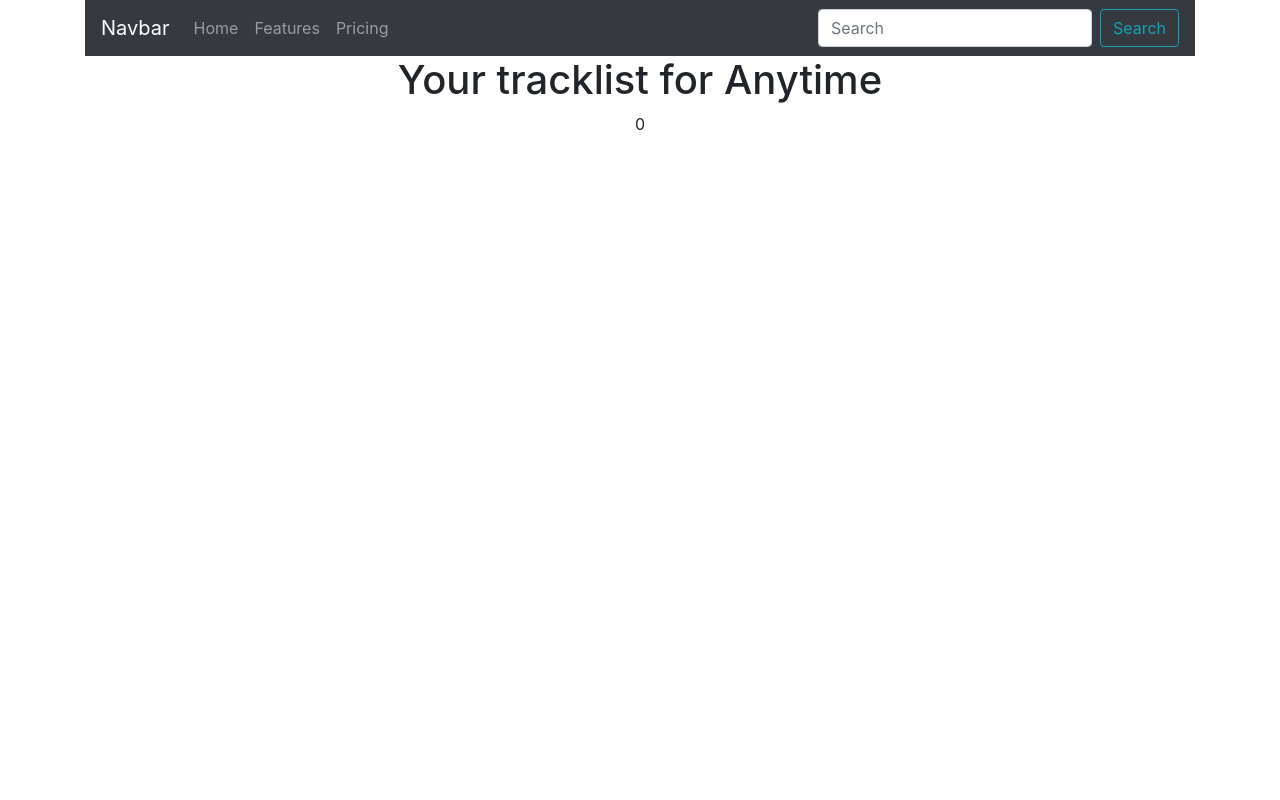
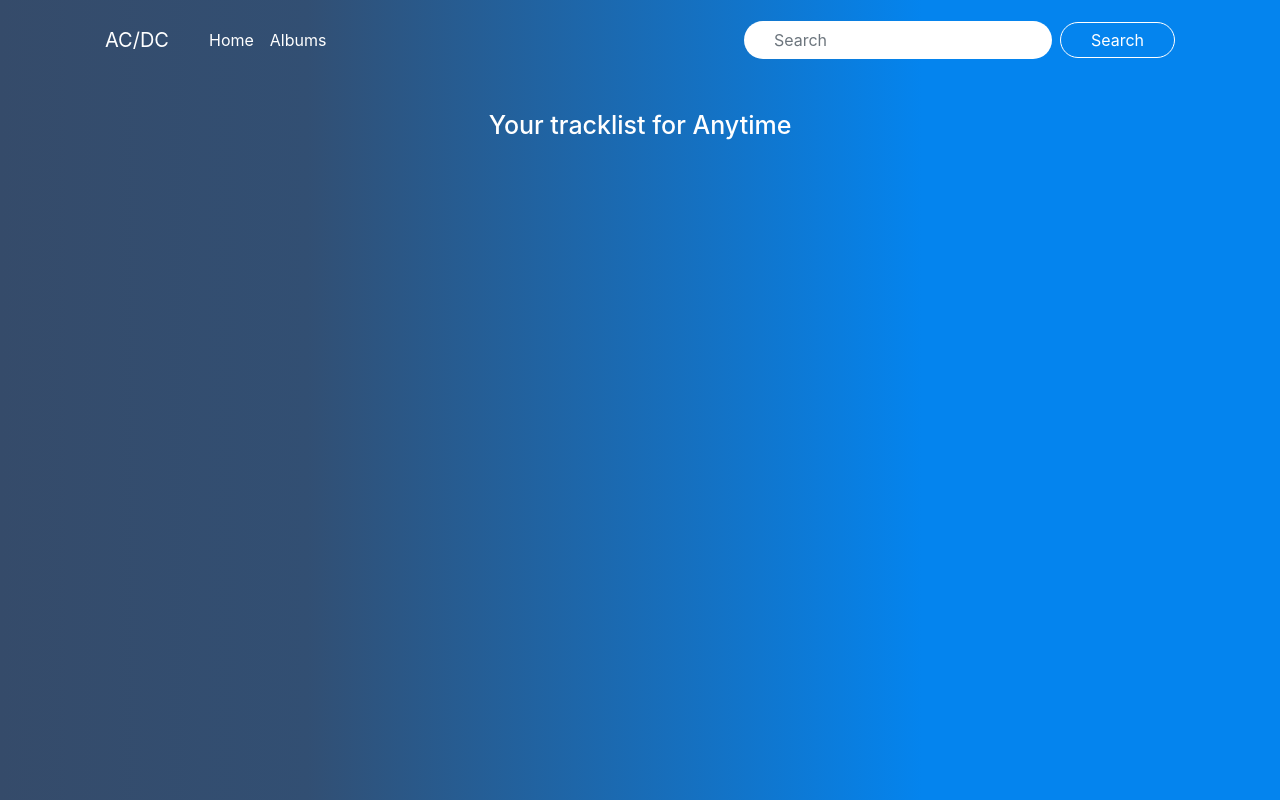
Before and after one commit to OksanaCoder/typescript-react-tracklist, a React (Create React App) app: page / in a window 1280 px wide. Built offline with nearby package versions, Linux system fonts and the light colour scheme.

Commit message:
adding alb cover

```diff
--- a/package.json
+++ b/package.json
@@ -17,7 +17,7 @@
     "react-dom": "^16.13.1",
     "react-router-dom": "^5.2.0",
     "react-scripts": "3.4.1",
-    "typescript": "^3.8.0"
+    "typescript": "^4.0.0-beta"
   },
   "scripts": {
     "start": "react-scripts start",
--- a/src/App.css
+++ b/src/App.css
@@ -2,9 +2,9 @@
   text-align: center;
 }
 
-.App-logo {
-  height: 40vmin;
-  pointer-events: none;
+body {
+  background: rgb(27,27,27) !important;
+background: linear-gradient(90deg, rgba(27,27,27,1) 0%, rgba(53,75,106,1) 0%, rgba(50,79,115,1) 24%, rgba(4,132,238,1) 72%, rgba(4,132,238,1) 88%) !important;
 }
 
 @media (prefers-reduced-motion: no-preference) {
--- a/src/App.tsx
+++ b/src/App.tsx
@@ -2,7 +2,7 @@ import React from 'react'
 import './App.css'
 import Header from './components/Header2'
 import { Container, Row, Col, Navbar, Nav, Button, Form, FormControl } from 'react-bootstrap'
-import { BrowserRouter as Router, Route } from 'react-router-dom'
+import { BrowserRouter as Router, Route, Link } from 'react-router-dom'
 import DetailComponent from './components/DetailComponent'
 import Albums from './components/Albums'
 // import { HeaderProps } from '../types/types'
@@ -37,22 +37,22 @@ render () {
       <div className="App">
 
        <Container>
-        <Navbar bg="dark" variant="dark">
-              <Navbar.Brand href="#home">Navbar</Navbar.Brand>
-              <Nav className="mr-auto">
-                <Nav.Link href="#home">Home</Nav.Link>
-                <Nav.Link href="#features">Features</Nav.Link>
-                <Nav.Link href="#pricing">Pricing</Nav.Link>
+        <Navbar style={{padding: '20px'}}>
+              <Navbar.Brand href="#home" style={{color: '#fff'}}>AC/DC</Navbar.Brand>
+              <Nav className="mr-auto ">
+                <Link to="/" className='ml-4 mr-3 text-white'>Home</Link>
+                <Link to="/Albums" className='text-white'>Albums</Link>
+
               </Nav>
               <Form inline>
-                <FormControl type="text" placeholder="Search" className="mr-sm-2" />
-                <Button variant="outline-info">Search</Button>
+                <FormControl type="text" placeholder="Search" className="mr-sm-2" style={{borderRadius: '50px', padding: '5px 30px',border: 'none' }}/>
+                <Button variant="outline-info" style={{border: '1px solid #fff', color: '#fff', borderRadius: '50px', padding: '5px 30px'}}>Search</Button>
               </Form>
             </Navbar>
           </Container>
         <Header title="Your tracklist for Anytime" />
 
-         <Route  path='/albums' exact render={(props) => <Albums />} />
+         <Route  path='/albums' exact component={Albums} />
           <Route
             path="/album/:id"
             exact
--- a/src/components/Albums.tsx
+++ b/src/components/Albums.tsx
@@ -4,7 +4,7 @@ import { HeaderProps } from '../types/types'
 
 interface AlbumState {
     data?: [],
-    searchedMusic?: []
+    searchedMusic: []
   }
 
 class  Albums extends  React.Component<AlbumState> {
@@ -32,12 +32,12 @@ class  Albums extends  React.Component<AlbumState> {
         return (
             <>
                <Container>
-               <Row>
+               <Row className='no-gutters'>
 
        { this.state.searchedMusic.map(item => {
          return (
             <Col lg='3'>
-                 <img alt='img'/>
+                 <img alt='img' src={item.album.cover_small}/>
             </Col>
 
 )
--- a/src/components/Header.tsx
+++ b/src/components/Header.tsx
@@ -19,9 +19,9 @@ class Header extends React.Component<HeaderProps, HeaderState> {
   render() {
     return (
       <>
-        <h1 onClick={this.increaseState}>{this.props.title}</h1>
-        {/* {this.props.subTitle ? <h2>{this.props.subTitle}</h2> : <div></div>} */}
-        <div>{this.state.count}</div>
+        <h1 style={{fontSize:'20px', color: '#fff' }}>{this.props.title}</h1>
+        {/* {this.props.subTitle ? <h2>{this.props.subTitle}</h2> : <div></div>}
+        <div>{this.state.count}</div> */}
       </>
     )
   }
--- a/src/components/Header2.tsx
+++ b/src/components/Header2.tsx
@@ -12,9 +12,9 @@ const Header = ({ title, subTitle }: HeaderProps) => {
 
   return (
     <>
-      <h1 onClick={() => setCount(count + 1)}>{title}</h1>
+      <h1 style={{color: '#fff', fontSize: '25px', margin: '30px'}}>{title}</h1>
       {subTitle ? <h2>{subTitle}</h2> : <div></div>}
-      <div>{count}</div>
+      {/* <div>{count}</div> */}
     </>
   )
 }
```
Also changed, not shown: 1 other file (tests, documents, lock files or other folders).
